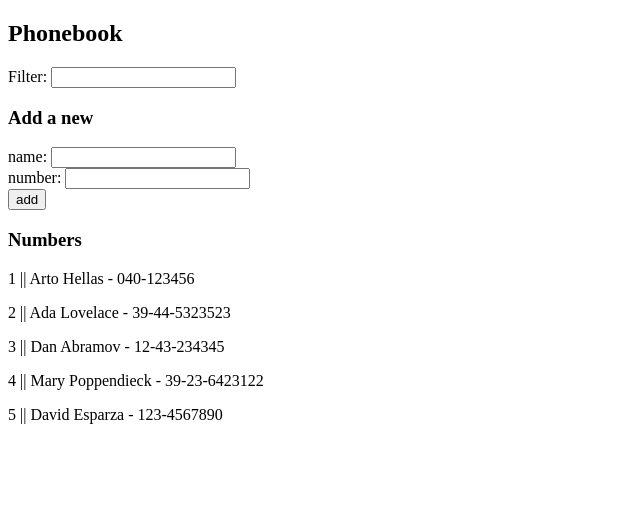
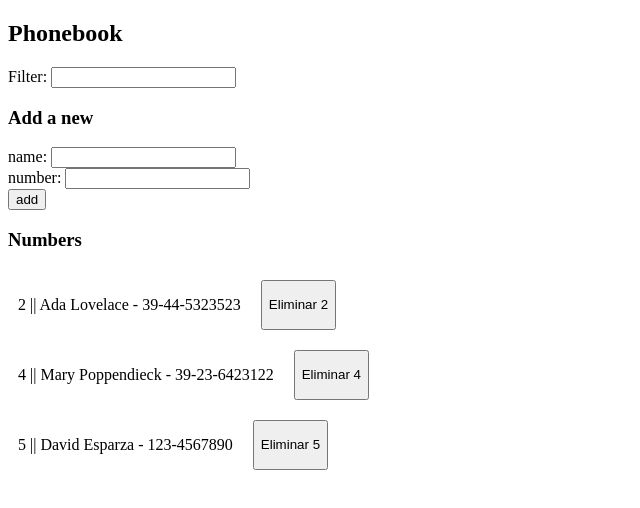
Before and after one commit to davidEsparza7902/fso-solutions, a React (Vite) app in the folder part2/phonebook/: page / in a window 1280 px wide. Shown: the top 508 px of the page, without its empty margins (0-640 px from the left). Built offline with nearby package versions, Linux system fonts and the light colour scheme; data requests are answered from the project's data file.

Commit message:
add exercise 2.13-2.14

```diff
--- a/part2/phonebook/db.json
+++ b/part2/phonebook/db.json
@@ -1,19 +1,9 @@
 {
   "persons": [
-    {
-      "name": "Arto Hellas",
-      "number": "040-123456",
-      "id": 1
-    },
     {
       "name": "Ada Lovelace",
       "number": "39-44-5323523",
       "id": 2
-    },
-    {
-      "name": "Dan Abramov",
-      "number": "12-43-234345",
-      "id": 3
     },
     {
       "name": "Mary Poppendieck",
--- a/part2/phonebook/src/App.jsx
+++ b/part2/phonebook/src/App.jsx
@@ -32,12 +32,19 @@ const Form = ({
     </form>
   )
 }
-
-const People = ({ persons }) =>
+const Person = ({ person, handleDelete }) => {
+  return (
+    <div style={{ display: 'flex', gap: '20px', padding: '10px' }}>
+      <p>
+        {person.id} || {person.name} - {person.number}
+      </p>
+      <button onClick={() => handleDelete(person)}>Eliminar {person.id}</button>
+    </div>
+  )
+}
+const People = ({ persons, handleDelete }) =>
   persons.map((person) => (
-    <p key={person.id}>
-      {person.id} || {person.name} - {person.number}
-    </p>
+    <Person key={person.id} person={person} handleDelete={handleDelete} />
   ))
 
 const App = () => {
@@ -57,14 +64,20 @@ const App = () => {
     }
     fetchData()
   }, [])
-
+  const generateId = () => {
+    const maxId = Math.max(...persons.map((person) => person.id))
+    return maxId + 1
+  }
+  const handleDelete = (person) => {
+    const res = confirm(`Seguro de eliminar a ${person.name}??`)
+    if (res) {
+      setPersons(persons.filter((p) => p.id !== person.id))
+      personService.deletePerson(person)
+    }
+  }
   const handleSubmit = (e) => {
     e.preventDefault()
-    const person = {
-      name: newName,
-      number: newNumber,
-      id: persons.length + 1,
-    }
+    const person = { name: newName, number: newNumber, id: generateId() }
     if (persons.find((p) => p.name === person.name))
       alert(`${person.name} is already registered`)
     else {
@@ -102,7 +115,7 @@ const App = () => {
         handleSubmit={handleSubmit}
       />
       <h3>Numbers</h3>
-      <People persons={personsToShow} />
+      <People persons={personsToShow} handleDelete={handleDelete} />
     </div>
   )
 }
--- a/part2/phonebook/src/services/persons.js
+++ b/part2/phonebook/src/services/persons.js
@@ -11,7 +11,15 @@ const getAll = async () => {
 const addPerson = (person) => {
   axios.post(baseURL, person)
 }
+const deletePerson = async (person) => {
+  try {
+    const res = await axios.delete(`${baseURL}/${person.id}`)
+  } catch (error) {
+    throw error
+  }
+}
 export default {
   getAll,
   addPerson,
+  deletePerson,
 }
```
